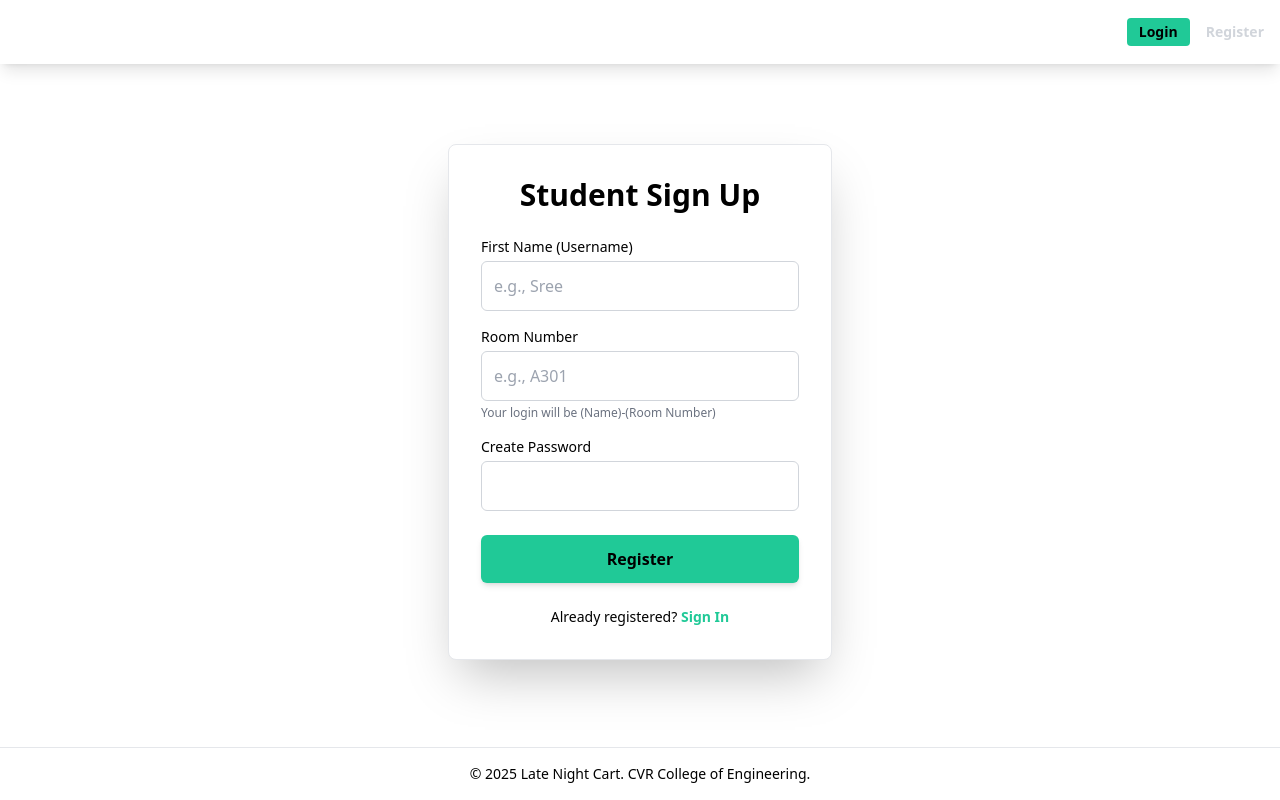
After one commit to sreeeXD/LateNightCart, a Flask app: page /register in a window 1280 px wide. The commit adds this page. Run offline with Flask 3, Linux system fonts and the light colour scheme; some libraries are stand-ins or nearby versions.

Commit message:
V2 UI/Auth Feature Complete: Added role-based login, register, and new colorful UI.

```diff
--- a/app.py
+++ b/app.py
@@ -1,7 +1,10 @@
-# app.py
-
-from flask import Flask, render_template, url_for, redirect, request
+from flask import Flask, render_template, url_for, redirect, request, flash, session
 from flask_sqlalchemy import SQLAlchemy
+from werkzeug.security import generate_password_hash, check_password_hash
+from datetime import datetime
+from functools import wraps # FIX: Necessary for Flask decorators
+import hmac
+import os
 
 # --- CONFIGURATION ---
 app = Flask(__name__)
@@ -9,46 +12,268 @@ app = Flask(__name__)
 # Configure the SQLite database file
 app.config['SQLALCHEMY_DATABASE_URI'] = 'sqlite:///site.db'
 app.config['SQLALCHEMY_TRACK_MODIFICATIONS'] = False
-app.config['SECRET_KEY'] = 'your_strong_secret_key_here' # Important for security
+# CRITICAL: This MUST be a strong, random value for session security
+app.config['SECRET_KEY'] = os.environ.get('SECRET_KEY') or 'a_very_secret_and_long_key_for_cvr_hostel'
 
 db = SQLAlchemy(app)
 
-# --- DATABASE MODEL ---
-# Define the structure (schema) for your Snack items
+# --- DATABASE MODELS ---
+
+# 1. User Model (Admin/Student Accounts)
+class User(db.Model):
+    id = db.Column(db.Integer, primary_key=True)
+    username = db.Column(db.String(20), unique=True, nullable=False)
+    password_hash = db.Column(db.String(128), nullable=False)
+    role = db.Column(db.String(10), nullable=False, default='student') # 'admin' or 'student'
+
+    def __repr__(self):
+        return f"User('{self.username}', '{self.role}')"
+
+    def set_password(self, password):
+        self.password_hash = generate_password_hash(password)
+
+    def check_password(self, password):
+        return check_password_hash(self.password_hash, password)
+
+# 2. Snack Model (Inventory)
 class Snack(db.Model):
     id = db.Column(db.Integer, primary_key=True)
     name = db.Column(db.String(100), nullable=False)
     price = db.Column(db.Float, nullable=False)
     quantity = db.Column(db.Integer, nullable=False, default=0)
-    image_url = db.Column(db.String(200), nullable=True, default=url_for('static', filename='images/default.jpg'))
+    image_url = db.Column(db.String(200), nullable=True, default='/static/images/default.jpg')
     is_available = db.Column(db.Boolean, default=True)
 
     def __repr__(self):
         return f"Snack('{self.name}', '{self.price}', '{self.quantity}')"
 
-# --- ROUTES (URL Handlers) ---
+# 3. Order Model (Customer Orders)
+class Order(db.Model):
+    id = db.Column(db.Integer, primary_key=True)
+    snack_id = db.Column(db.Integer, db.ForeignKey('snack.id'), nullable=False)
+    buyer_name = db.Column(db.String(100), nullable=False)
+    room_number = db.Column(db.String(10), nullable=False)
+    quantity_ordered = db.Column(db.Integer, nullable=False)
+    order_time = db.Column(db.DateTime, nullable=False, default=datetime.utcnow)
+    status = db.Column(db.String(20), nullable=False, default='Pending') # Pending, Completed
+
+    snack = db.relationship('Snack', backref=db.backref('orders', lazy=True))
+
+
+# --- AUTHENTICATION & SESSION MANAGEMENT ---
+
+def login_required(f):
+    """Decorator to restrict access to authenticated users."""
+    @wraps(f) # FIX APPLIED HERE
+    def decorated_function(*args, **kwargs):
+        if 'logged_in' not in session:
+            flash('Please log in to access this page.', 'warning')
+            return redirect(url_for('login'))
+        return f(*args, **kwargs)
+    return decorated_function
+
+def admin_required(f):
+    """Decorator to restrict access to admin users."""
+    @wraps(f) # FIX APPLIED HERE
+    def decorated_function(*args, **kwargs):
+        if 'role' not in session or session['role'] != 'admin':
+            flash('Access Denied: Admin privileges required.', 'danger')
+            return redirect(url_for('snacks'))
+        return f(*args, **kwargs)
+    return decorated_function
+
 
 @app.route("/")
 def home():
     """Renders the static home page."""
     return render_template('index.html')
 
+@app.route("/register", methods=['GET', 'POST'])
+def register():
+    if request.method == 'POST':
+        username = request.form.get('username')
+        password = request.form.get('password')
+        room_number = request.form.get('room_number') # Room number used as part of 'username' for clarity
+
+        full_username = f"{username}-{room_number}"
+
+        if User.query.filter_by(username=full_username).first():
+            flash('Username already exists. Please choose another.', 'danger')
+            return redirect(url_for('register'))
+
+        user = User(username=full_username, role='student')
+        user.set_password(password)
+
+        db.session.add(user)
+        db.session.commit()
+
+        flash('Registration successful! Please log in.', 'success')
+        return redirect(url_for('login'))
+    return render_template('register.html')
+
+@app.route("/login", methods=['GET', 'POST'])
+def login():
+    if request.method == 'POST':
+        username = request.form.get('username')
+        password = request.form.get('password')
+
+        user = User.query.filter_by(username=username).first()
+
+        if user and user.check_password(password):
+            session['logged_in'] = True
+            session['username'] = user.username
+            session['role'] = user.role
+
+            flash(f"Welcome, {user.username}!", 'success')
+
+            if user.role == 'admin':
+                return redirect(url_for('admin_dashboard'))
+            else:
+                return redirect(url_for('snacks'))
+        else:
+            flash('Login failed. Check your username and password.', 'danger')
+            return redirect(url_for('login'))
+    return render_template('login.html')
+
+@app.route("/logout")
+def logout():
+    session.pop('logged_in', None)
+    session.pop('username', None)
+    session.pop('role', None)
+    flash('You have been logged out.', 'info')
+    return redirect(url_for('home'))
+
+# --- USER ROUTES (SNACK SHOP) ---
+
 @app.route("/snacks")
+@login_required
 def snacks():
-    """Renders the snack page with dynamic data from the database."""
-    # Query the database to get all snacks
     snacks_list = Snack.query.order_by(Snack.name).all()
     return render_template('snacks.html', snacks=snacks_list)
 
+@app.route("/order/<int:snack_id>", methods=['GET', 'POST'])
+@login_required
+def order(snack_id):
+    snack = Snack.query.get_or_404(snack_id)
 
-# --- INITIAL SETUP ---
-# To create the database file (site.db) and the 'Snack' table
+    if request.method == 'POST':
+        buyer_name = session.get('username')
+        room_number = request.form.get('room_number') # Still needed for order tracking
+
+        try:
+            quantity_ordered = int(request.form.get('quantity'))
+        except ValueError:
+            flash('Invalid quantity.', 'danger')
+            return redirect(url_for('order', snack_id=snack_id))
+
+        if quantity_ordered <= 0 or quantity_ordered > snack.quantity:
+            flash('Invalid quantity selected or quantity exceeds stock.', 'danger')
+            return redirect(url_for('order', snack_id=snack_id))
+
+        new_order = Order(
+            snack_id=snack.id,
+            buyer_name=buyer_name,
+            room_number=room_number,
+            quantity_ordered=quantity_ordered
+        )
+
+        snack.quantity -= quantity_ordered
+        if snack.quantity == 0:
+            snack.is_available = False
+
+        try:
+            db.session.add(new_order)
+            db.session.commit()
+            flash(f'Success! Order placed for {quantity_ordered}x {snack.name}. Room {room_number} notified.', 'success')
+            return redirect(url_for('snacks'))
+        except Exception:
+            db.session.rollback()
+            flash('There was an issue processing your order.', 'danger')
+            return redirect(url_for('snacks'))
+
+    return render_template('order_form.html', snack=snack)
+
+# --- ADMIN ROUTES ---
+
+@app.route("/admin/dashboard")
+@admin_required
+def admin_dashboard():
+    inventory = Snack.query.all()
+    pending_orders = Order.query.filter_by(status='Pending').order_by(Order.order_time.desc()).all()
+    return render_template('admin_dashboard.html', inventory=inventory, pending_orders=pending_orders)
+
+@app.route("/admin/complete_order/<int:order_id>")
+@admin_required
+def complete_order(order_id):
+    order_to_complete = Order.query.get_or_404(order_id)
+    order_to_complete.status = 'Completed'
+    db.session.commit()
+    flash(f"Order #{order_id} for {order_to_complete.buyer_name} completed!", 'success')
+    return redirect(url_for('admin_dashboard'))
+
+@app.route("/admin/manage_snack", defaults={'snack_id': None}, methods=['GET', 'POST'])
+@app.route("/admin/manage_snack/<int:snack_id>", methods=['GET', 'POST'])
+@admin_required
+def manage_snack(snack_id):
+    if snack_id is None:
+        snack = None
+        title = "Add New Snack"
+    else:
+        snack = Snack.query.get_or_404(snack_id)
+        title = f"Edit {snack.name}"
+
+    if request.method == 'POST':
+        name = request.form.get('name')
+        price = float(request.form.get('price'))
+        quantity = int(request.form.get('quantity'))
+        image_url = request.form.get('image_url')
+
+        if snack is None:
+            snack = Snack(name=name, price=price, quantity=quantity, image_url=image_url)
+            db.session.add(snack)
+            flash(f"New snack '{name}' added successfully.", 'success')
+        else:
+            snack.name = name
+            snack.price = price
+            snack.quantity = quantity
+            snack.image_url = image_url
+            flash(f"Snack '{name}' updated successfully.", 'success')
+
+        snack.is_available = True if snack.quantity > 0 else False
+
+        db.session.commit()
+        return redirect(url_for('admin_dashboard'))
+
+    return render_template('manage_snack.html', title=title, snack=snack)
+
+@app.route("/admin/delete_snack/<int:snack_id>", methods=['POST'])
+@admin_required
+def delete_snack(snack_id):
+    snack = Snack.query.get_or_404(snack_id)
+
+    if Order.query.filter_by(snack_id=snack_id, status='Pending').first():
+        flash(f"Cannot delete {snack.name}: There are still pending orders!", 'danger')
+        return redirect(url_for('admin_dashboard'))
+
+    db.session.delete(snack)
+    db.session.commit()
+    flash(f"Snack '{snack.name}' successfully deleted.", 'success')
+    return redirect(url_for('admin_dashboard'))
+
+# --- INITIAL SETUP & RUN SERVER ---
+
 if __name__ == '__main__':
     with app.app_context():
-        # 1. Create the database and tables if they don't exist
         db.create_all()
 
-        # 2. Add some sample data if the table is empty (run only once)
+        # Add a default admin user if one does not exist
+        if not User.query.filter_by(role='admin').first():
+            admin = User(username='admin', role='admin')
+            admin.set_password('cvr_admin123') # CHANGE THIS PASSWORD IMMEDIATELY!
+            db.session.add(admin)
+            print("Default admin user created.")
+
+        # Add sample snacks if the table is empty (run only once)
         if not Snack.query.first():
             sample_snacks = [
                 Snack(name='Spicy Chips Pack', price=20.00, quantity=15, image_url='https://via.placeholder.com/400x300/64561a/fcfcfc?text=Spicy+Chips'),
@@ -56,8 +281,9 @@ if __name__ == '__main__':
                 Snack(name='Energy Drink', price=35.00, quantity=0, is_available=False, image_url='https://via.placeholder.com/400x300/373012/fcfcfc?text=Energy+Drink')
             ]
             db.session.add_all(sample_snacks)
-            db.session.commit()
             print("Sample snacks added to the database.")
 
-    # Run the Flask development server
+        db.session.commit()
+        print("Database setup complete.")
+
     app.run(debug=True)
--- a/templates/admin_login.html
+++ b/templates/admin_login.html
@@ -0,0 +1,3 @@
+<script>
+    window.location.replace("/login");
+</script>
--- /dev/null
+++ b/templates/base.html
@@ -0,0 +1,73 @@
+<!DOCTYPE html>
+<html lang="en">
+<head>
+    <meta charset="UTF-8">
+    <meta name="viewport" content="width=device-width, initial-scale=1.0">
+    <title>Late Night Cart | {% block title %}{% endblock %}</title>
+    <script src="https://cdn.tailwindcss.com"></script>
+    <style>
+        /* Custom Colors: V1 Olive + V2 Teal Accent */
+        :root {
+            --color-white: #fcfcfc;
+            --color-black: #0a0a0a;
+            --color-dark-olive: #373012;
+            --color-medium-olive: #64561a;
+            --color-bright-olive: #917c22;
+            --color-accent: #20c997; /* Vibrant Teal */
+        }
+        .bg-custom-accent { background-color: var(--color-accent); }
+        .text-custom-accent { color: var(--color-accent); }
+        .border-custom-accent { border-color: var(--color-accent); }
+        .hover\:bg-custom-accent:hover { background-color: #1aa079; }
+        .font-logo { font-family: 'Playfair Display', serif; font-weight: 700; }
+    </style>
+    <link href="https://fonts.googleapis.com/css2?family=Playfair+Display:wght@700&display=swap" rel="stylesheet">
+</head>
+<body class="bg-custom-white text-custom-black min-h-screen flex flex-col">
+
+    <nav class="bg-custom-black text-white p-4 shadow-lg flex justify-between items-center sticky top-0 z-10">
+        <a href="{{ url_for('home') }}" class="text-2xl font-logo">
+            <span class="text-custom-bright-olive">Late</span> Night Cart
+        </a>
+        <div class="flex items-center space-x-4">
+            {% if session.get('logged_in') %}
+                <span class="text-sm text-gray-300 hidden sm:inline">Hello, {{ session.get('username') }}</span>
+                {% if session.get('role') == 'admin' %}
+                    <a href="{{ url_for('admin_dashboard') }}" class="text-custom-accent hover:text-white text-sm font-semibold">Dashboard</a>
+                {% else %}
+                    <a href="{{ url_for('snacks') }}" class="text-custom-accent hover:text-white text-sm font-semibold">Browse Snacks</a>
+                {% endif %}
+                <a href="{{ url_for('logout') }}" class="bg-red-600 hover:bg-red-700 text-white py-1 px-3 rounded text-sm font-semibold">Logout</a>
+            {% else %}
+                <a href="{{ url_for('login') }}" class="bg-custom-accent hover:bg-green-600 text-black py-1 px-3 rounded text-sm font-semibold">Login</a>
+                <a href="{{ url_for('register') }}" class="text-gray-300 hover:text-white text-sm font-semibold">Register</a>
+            {% endif %}
+        </div>
+    </nav>
+
+    <div class="container mx-auto mt-4 px-4">
+        {% with messages = get_flashed_messages(with_categories=true) %}
+            {% if messages %}
+                {% for category, message in messages %}
+                    <div class="p-3 mb-3 rounded-md text-sm font-medium border
+                        {% if category == 'success' %} bg-green-100 text-green-800 border-green-400
+                        {% elif category == 'danger' %} bg-red-100 text-red-800 border-red-400
+                        {% elif category == 'info' %} bg-blue-100 text-blue-800 border-blue-400
+                        {% else %} bg-yellow-100 text-yellow-800 border-yellow-400 {% endif %}">
+                        {{ message }}
+                    </div>
+                {% endfor %}
+            {% endif %}
+        {% endwith %}
+    </div>
+
+    <main class="flex-grow">
+        {% block content %}{% endblock %}
+    </main>
+
+    <footer class="py-4 text-center text-sm text-custom-medium-olive border-t border-gray-200 mt-8">
+        <p>&copy; 2025 Late Night Cart. CVR College of Engineering.</p>
+    </footer>
+
+</body>
+</html>
--- /dev/null
+++ b/templates/register.html
@@ -0,0 +1,38 @@
+{% extends "base.html" %}
+
+{% block title %}Register{% endblock %}
+
+{% block content %}
+<div class="flex items-center justify-center pt-16">
+    <div class="w-full max-w-sm p-8 bg-white rounded-lg shadow-2xl border border-custom-dark-olive">
+        <h2 class="text-3xl font-bold text-center mb-6 text-custom-black">Student Sign Up</h2>
+
+        <form method="POST" action="{{ url_for('register') }}">
+
+            <div class="mb-4">
+                <label for="username" class="block text-sm font-medium text-custom-black mb-1">First Name (Username)</label>
+                <input type="text" id="username" name="username" placeholder="e.g., Sree" required class="w-full p-3 border border-gray-300 rounded-md focus:border-custom-accent focus:ring-custom-accent">
+            </div>
+
+            <div class="mb-4">
+                <label for="room_number" class="block text-sm font-medium text-custom-black mb-1">Room Number</label>
+                <input type="text" id="room_number" name="room_number" placeholder="e.g., A301" required class="w-full p-3 border border-gray-300 rounded-md focus:border-custom-accent focus:ring-custom-accent">
+                <p class="text-xs text-gray-500 mt-1">Your login will be (Name)-(Room Number)</p>
+            </div>
+
+            <div class="mb-6">
+                <label for="password" class="block text-sm font-medium text-custom-black mb-1">Create Password</label>
+                <input type="password" id="password" name="password" required class="w-full p-3 border border-gray-300 rounded-md focus:border-custom-accent focus:ring-custom-accent">
+            </div>
+
+            <button type="submit" class="w-full bg-custom-accent text-black font-bold py-3 rounded-md shadow-md hover:bg-green-600 transition duration-300">
+                Register
+            </button>
+        </form>
+
+        <p class="text-center mt-6 text-sm text-custom-medium-olive">
+            Already registered? <a href="{{ url_for('login') }}" class="text-custom-accent hover:underline font-semibold">Sign In</a>
+        </p>
+    </div>
+</div>
+{% endblock %}
```
Also changed, not shown: templates/admin_dashboard.html (+74 -0 lines), templates/index.html (+9 -50 lines), templates/login.html (added, +32 -0 lines), templates/manage_snack.html (+18 -27 lines), templates/order_form.html (+43 -0 lines), templates/snacks.html (+11 -51 lines).
